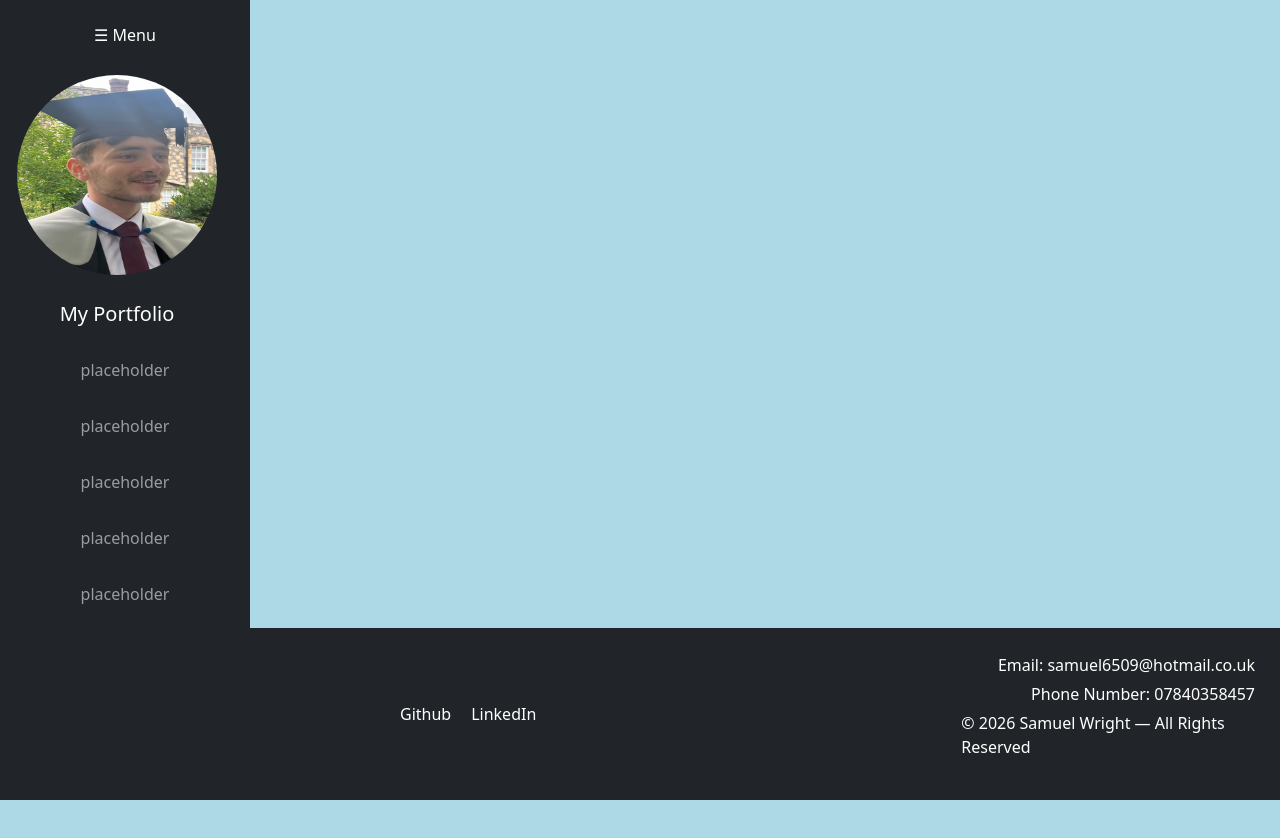
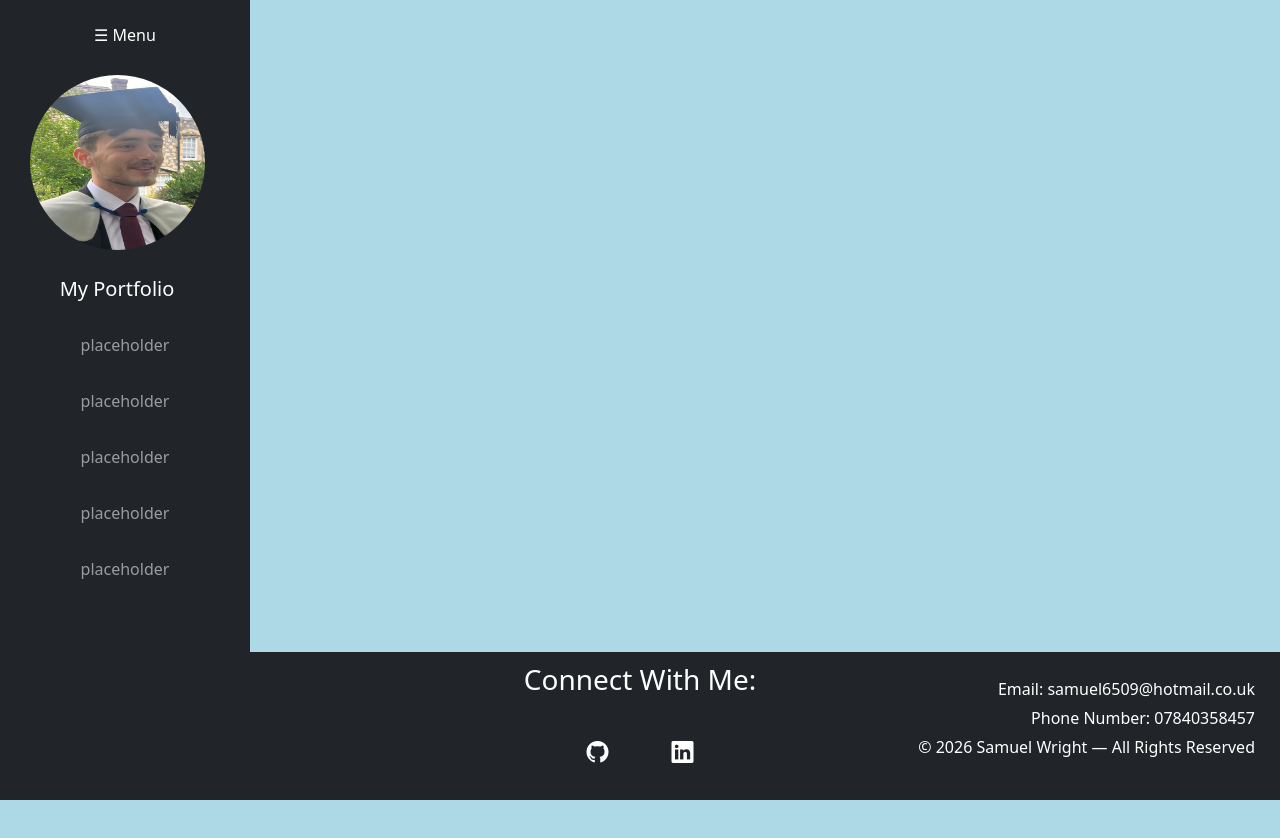
Before and after one commit to samuel6509/My-Portfolio, a website built with Vite: page my-site/index.html in a window 1280 px wide. Built offline with nearby package versions, Linux system fonts and the light colour scheme.

Commit message:
made good progess on the bottom footer . aiming on transition of image on side bar now

```diff
--- a/my-site/index.html
+++ b/my-site/index.html
@@ -5,6 +5,7 @@
     <meta name="viewport" content="width=device-width, initial-scale=1.0" />
     <title>My-Portfolio</title>
     <!-- index css file -->
+    <link rel="stylesheet" href="https://cdn.jsdelivr.net/npm/bootstrap-icons@1.11.3/font/bootstrap-icons.min.css">
     <link rel="stylesheet" href="/src/index.css" />
   </head>
   <body>
@@ -42,9 +43,16 @@
     <!-- bottom footer -->
      <footer class="my-footer bg-dark text-white fixed-bottom">
       <div class="footer-container">
-        <div class="footer-left">
-          <a href="https://github.com/samuel6509" target="_blank">Github</a>
-          <a href="http://www.linkedin.com/in/samuel-wright-8192833a9" target="_blank">LinkedIn</a>
+        <div class="footer-middle">
+          <h3>Connect With Me:</h3>
+          <div class="footer-icons">
+            <a href="https://github.com/samuel6509" target="_blank" class="social-link">
+              <i class="bi bi-github"></i>
+            </a>
+            <a href="http://www.linkedin.com/in/samuel-wright-8192833a9" target="_blank" class="social-link">
+              <i class="bi bi-linkedin"></i>
+            </a>
+          </div>
         </div>
         <div class="footer-right">
           <span>Email: <a href="mailto:samuel6509@hotmail.co.uk">samuel6509@hotmail.co.uk</a></span>
--- a/my-site/src/index.css
+++ b/my-site/src/index.css
@@ -6,6 +6,11 @@ body
 }
 
 /* sidebar styling */
+.image-of-me
+{
+    width: 175px;
+    height: 175px;
+}
 .my-sidebar
 {
     width: 250px;
@@ -37,14 +42,18 @@ body
 {
     margin: 0 auto;
     display: flex;
-    justify-content: space-between;
+    justify-content: flex-end;
     align-items: center;
 }
-.footer-left
+.footer-middle
 {
+    position: absolute;
+    left: 50%;
+    transform: translateX(-50%);
     display: flex;
-    gap: 20px;
-    padding: 0px 400px;
+    flex-direction: column;
+    align-items: center;
+    gap: 10px;
 }
 .footer-right
 {
@@ -63,3 +72,26 @@ body
 {
     text-decoration: underline;
 }
+/* github & linkedin logo */
+.social-link
+{
+    width: 75px;
+    height: 75px;
+    border-radius: 50%;
+    display: flex;
+    align-items: center;
+    justify-content: center;
+    font-size: 22px;
+    text-decoration: none;
+    transition: 0.2s ease;
+}
+.social-link:hover
+{
+    transform: scale(1.1);
+    background: lightgray;
+}
+.footer-icons
+{
+    display: flex;
+    gap: 10px;
+}
```
Also changed, not shown: README.txt.
